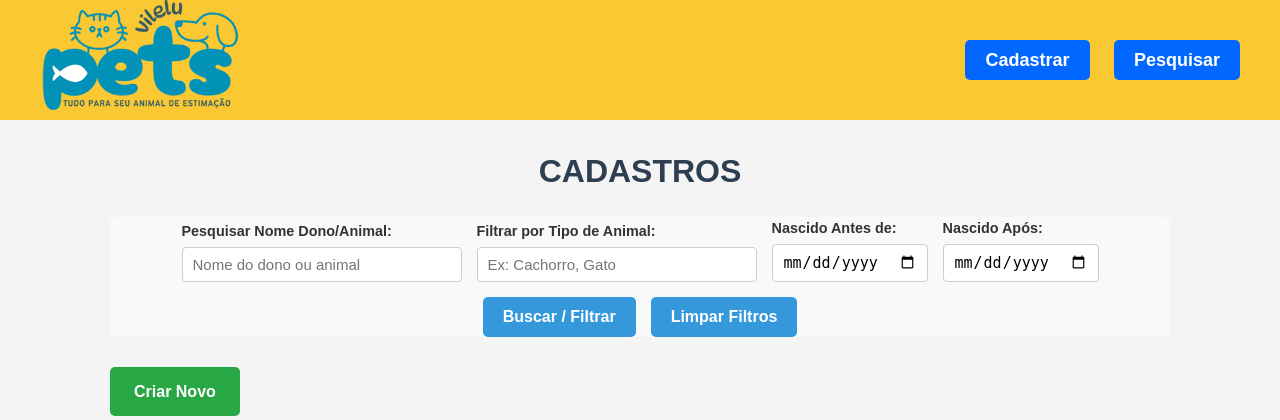
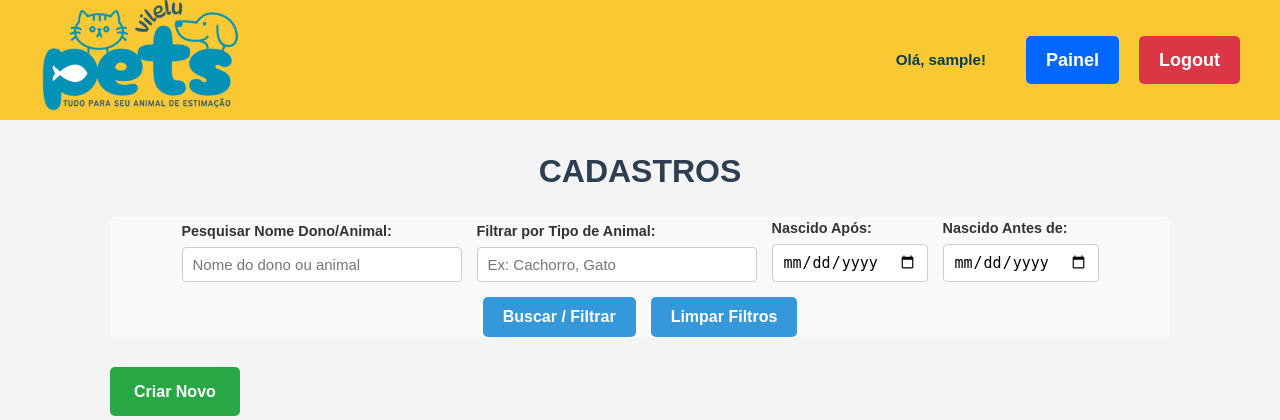
Before and after one commit to oluizcarreira/Sistema-para-um-Pet-Shop, a Flask app: page /list in a window 1280 px wide. Shown: the top 420 px of the page. Run offline with Flask 3, Linux system fonts and the light colour scheme; the visitor is signed in with stand-in values (Sample User, id 1); a database or web service that is not in the repository returns one stand-in record (values such as "Sample title").

Commit message:
Alterações de Desing em list.html

```diff
--- a/templates/base.html
+++ b/templates/base.html
@@ -41,7 +41,6 @@
             {% if session.user_id %}
                 <span class="user-greeting">Olá, {{ session.username }}!</span>
                 <a href="{{ url_for('list_documents') }}">Painel</a>
-                <a href="{{ url_for('create') }}">Novo Cadastro</a>
                 <a href="{{ url_for('logout') }}" style="background-color: #dc3545;">Logout</a>
             {% else %}
                 <a href="{{ url_for('login') }}">Login</a>
--- a/templates/list.html
+++ b/templates/list.html
@@ -74,6 +74,11 @@
             background-color: #b02a37;
         }
 
+        .menu-right {
+            display: flex;
+            align-items: center;
+        }
+
         form.inline-button {
             display: inline;
             margin: 0;
@@ -135,20 +140,33 @@
             background-color: #e9ecef;
             color: #000000
         }
+        .user-greeting {
+            color: #023e54;
+            margin-right: 20px;
+            font-weight: bold;
+            font-size: 0.95em;
+        }
     </style>
 </head>
 
 <body>
 
-    <div class="menu">
-        <div class="menu-left">
-            <a href="{{ url_for('index') }}">
-                <img src="{{ url_for('static', filename='logo.png') }}" alt="Logo" /> </a>
+    <header class="menu"> <div class="menu-left">
+            <a href="{{ url_for('list_documents') }}">
+                <img src="{{ url_for('static', filename='logo.png') }}" alt="Logo Pet Shop">
+            </a>
         </div>
         <div class="menu-right">
-            <a href="{{ url_for('create') }}">Cadastrar</a> <a href="{{ url_for('list_documents') }}">Pesquisar</a>
+            {% if session.user_id %}
+                <span class="user-greeting">Olá, {{ session.username }}!</span>
+                <a href="{{ url_for('list_documents') }}">Painel</a>
+                <a href="{{ url_for('logout') }}" style="background-color: #dc3545;">Logout</a>
+            {% else %}
+                <a href="{{ url_for('login') }}">Login</a>
+                <a href="{{ url_for('register') }}">Registrar</a>
+            {% endif %}
         </div>
-    </div>
+    </header>
 
     <div class="container">
         <br>
@@ -166,16 +184,19 @@
                     placeholder="Ex: Cachorro, Gato" />
             </div>
 
-            <div class="filter-group">
-                <label for="data_nasc_fim">Nascido Antes de:</label>
-                <input type="date" name="data_nasc_fim" id="data_nasc_fim" value="{{ data_nasc_fim_filter or '' }}" />
-            </div>
-
+            <!-- INÍCIO DA ALTERAÇÃO -->
+            <!-- Os campos de data foram invertidos para melhor lógica. -->
             <div class="filter-group">
                 <label for="data_nasc_inicio">Nascido Após:</label>
                 <input type="date" name="data_nasc_inicio" id="data_nasc_inicio"
                     value="{{ data_nasc_inicio_filter or '' }}" />
             </div>
+
+            <div class="filter-group">
+                <label for="data_nasc_fim">Nascido Antes de:</label>
+                <input type="date" name="data_nasc_fim" id="data_nasc_fim" value="{{ data_nasc_fim_filter or '' }}" />
+            </div>
+            <!-- FIM DA ALTERAÇÃO -->
 
             {% if current_sort_by %}
             <input type="hidden" name="sort_by" value="{{ current_sort_by }}">
```
